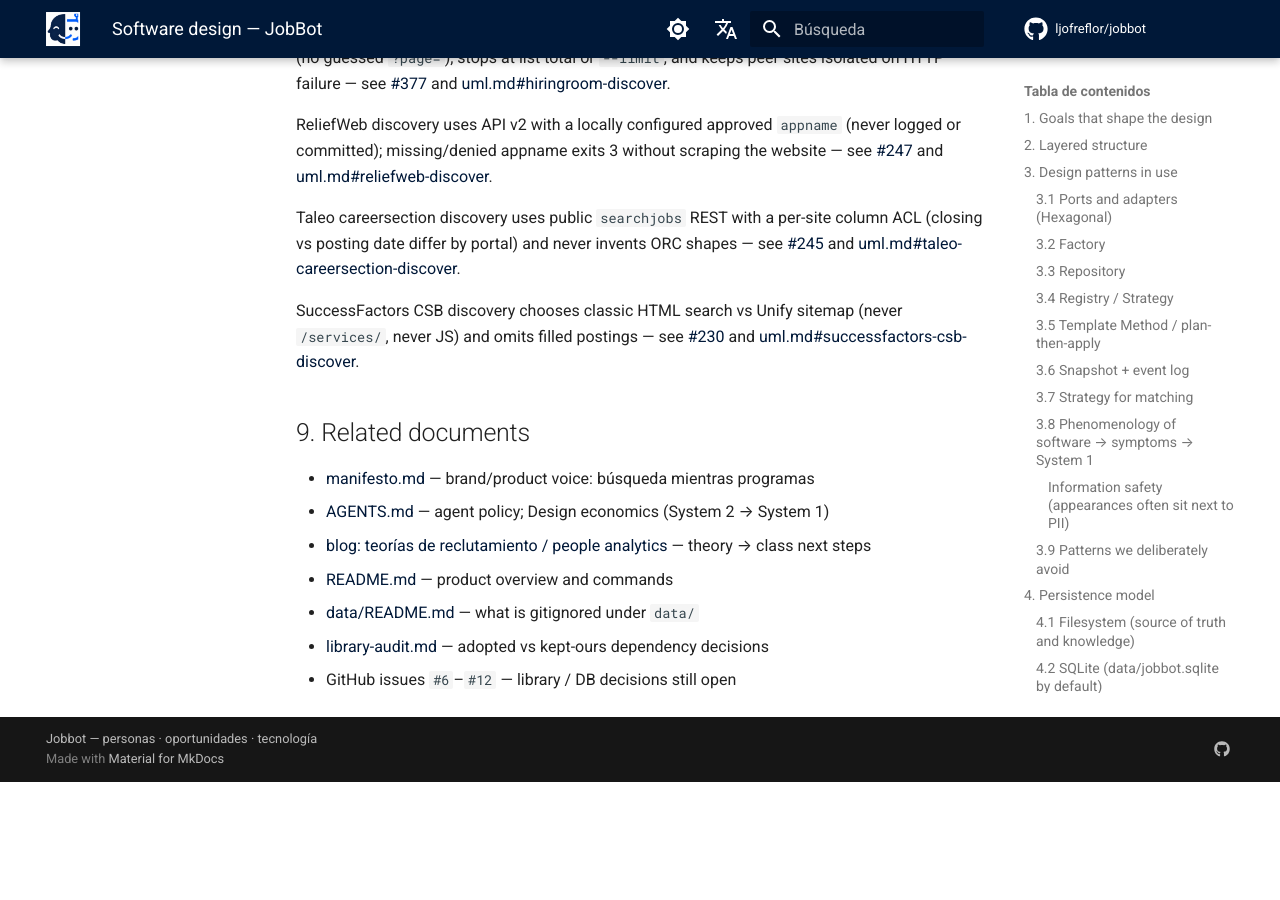
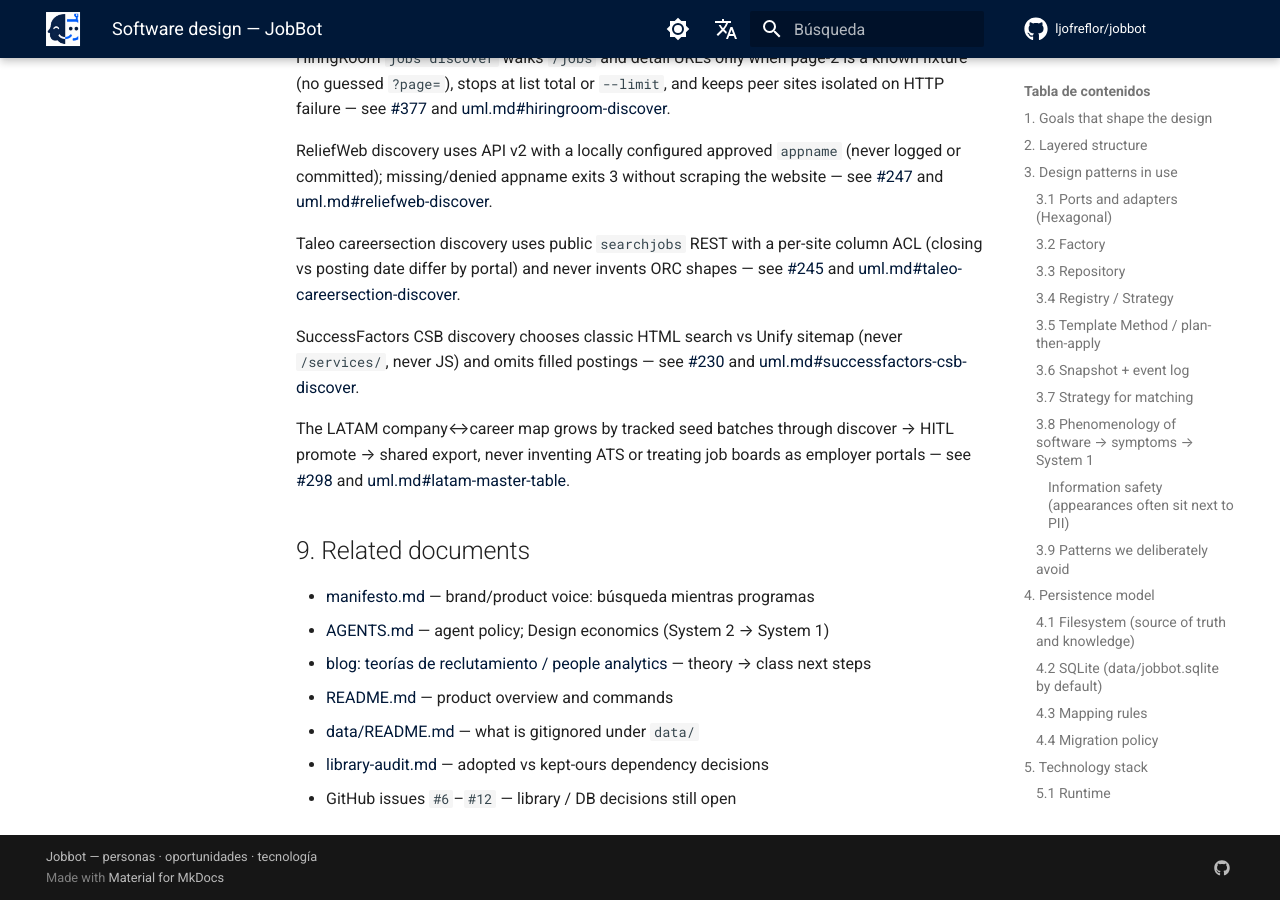
Before and after one commit to ljofreflor/jobbot, an MkDocs documentation site: the page built from docs/software-design.md, in a window 1280 px wide and 900 px high, scrolled down 13887 px. Built offline with MkDocs 1.6.1 and Material for MkDocs 9.7.7, drawn with Linux system fonts in a browser that asks for light colours; comment, search, counter and statistics services are not loaded; before the commit the page ends 14669 px from its top, so only the background shows below that.

Commit message:
docs(sdd): #298 LATAM master table — patch + uml#latam-master-table
Seed→discover→promote→shared pipeline; body_ready for owner paste.

Co-authored-by: Leonardo Andes Jofre Flor <leonardo.jofre+csld1@consalud.cl>

```diff
--- a/docs/software-design.md
+++ b/docs/software-design.md
@@ -34,9 +34,9 @@ UML (Mermaid): [docs/uml.md](uml.md) — `candidate-now`, `fact-preference`, `po
 `indeed-apply-advance`, `postulate-route`, `cv-derived-translation`,
 `public-queue-sync`, `capability-gap-map`, `workday-session-tenant`,
 `laborum-sitemap-terms`, `hiringroom-discover`, `reliefweb-discover`,
-`taleo-careersection-discover`, `successfactors-csb-discover`. Issues that grow
-the domain cite an anchor and update the diagram in the closing PR. Map:
-[sdd-issue-map.md](sdd-issue-map.md).
+`taleo-careersection-discover`, `successfactors-csb-discover`,
+`latam-master-table`. Issues that grow the domain cite an anchor and update the
+diagram in the closing PR. Map: [sdd-issue-map.md](sdd-issue-map.md).
 
 ## 2. Layered structure
 
@@ -560,6 +560,12 @@ SuccessFactors CSB discovery chooses classic HTML search vs Unify sitemap (never
 [#230](https://github.com/ljofreflor/jobbot/issues/230) and
 [uml.md#successfactors-csb-discover](uml.md#successfactors-csb-discover).
 
+The LATAM company↔career map grows by tracked seed batches through
+discover → HITL promote → shared export, never inventing ATS or treating job
+boards as employer portals — see
+[#298](https://github.com/ljofreflor/jobbot/issues/298) and
+[uml.md#latam-master-table](uml.md#latam-master-table).
+
 ## 9. Related documents
 
 - [manifesto.md](manifesto.md) — brand/product voice: búsqueda mientras programas
```
Also changed, not shown: docs/sdd-issue-map.md (+1 -1 lines), docs/sdd-issue-patches/298.md (added, +21 -0 lines), docs/uml.md (+42 -0 lines).
